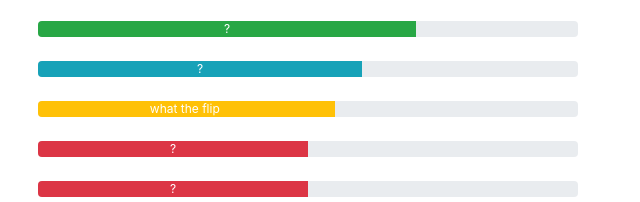
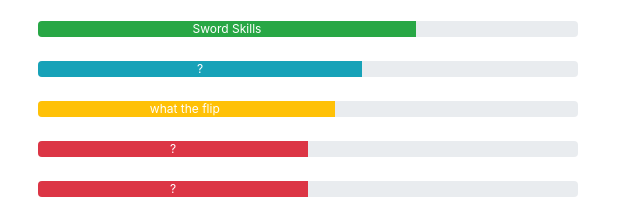
Before and after one commit to websdes/lcxyz, a plain HTML site: page index.html in a window 1280 px wide. Shown: the part 809-1011 px from the top of the page, 617-1257 px from the left. Drawn offline with nearby package versions, Linux system fonts and the light colour scheme.

Commit message:
Update index.html

```diff
--- a/index.html
+++ b/index.html
@@ -81,7 +81,7 @@
             <div class="progress-bar bg-success" role="progressbar" aria-valuenow="80" aria-valuemin="0" aria-valuemax="100" style="width: 80%"> Overwatch&nbsp;</div>
           </div>
           <div class="progress mt-4">
-            <div class="progress-bar bg-success" role="progressbar" aria-valuenow="70" aria-valuemin="0" aria-valuemax="100" style="width: 70%"> ?</div>
+            <div class="progress-bar bg-success" role="progressbar" aria-valuenow="70" aria-valuemin="0" aria-valuemax="100" style="width: 70%"> Sword Skills</div>
           </div>
           <div class="progress mt-4">
             <div class="progress-bar bg-info" role="progressbar" aria-valuenow="60" aria-valuemin="0" aria-valuemax="100" style="width: 60%"> ?</div>
```
